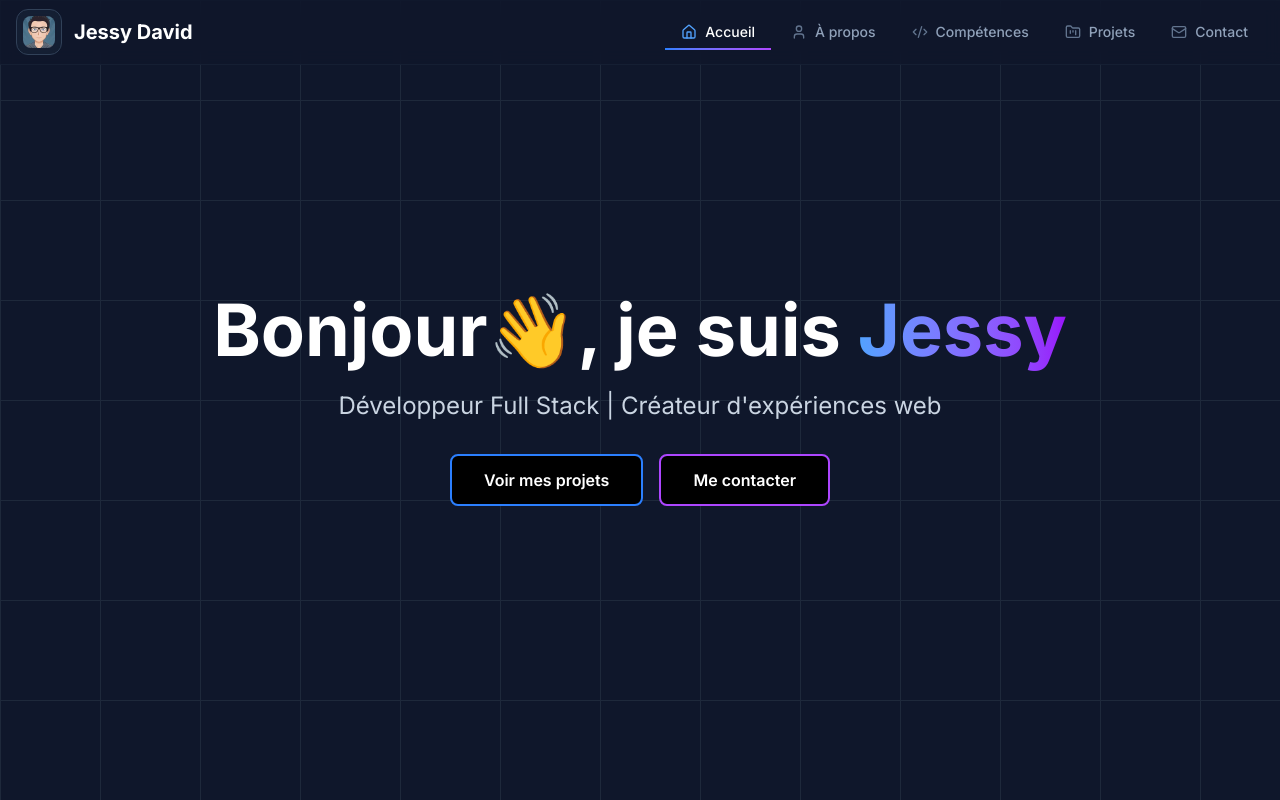
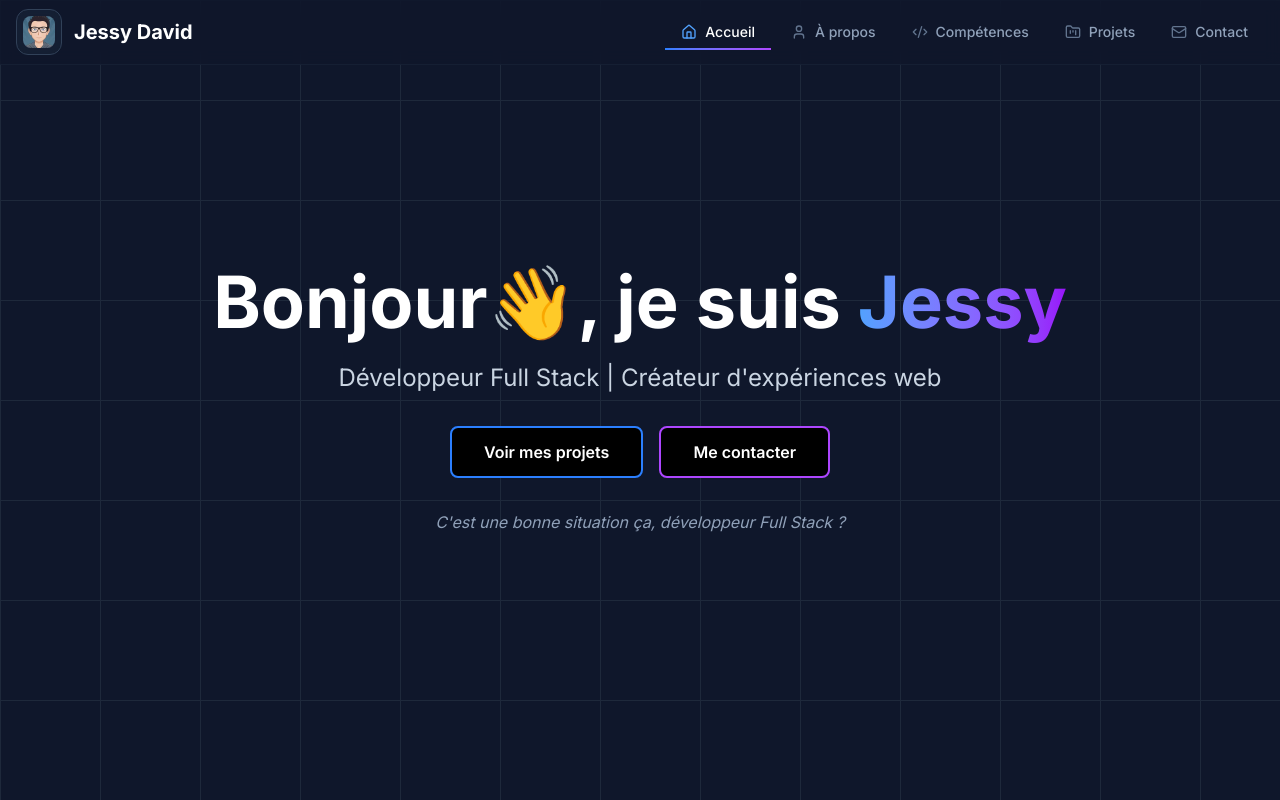
Before and after one commit to jessydavid-dev/jessy-david.dev, a Next.js app: page / in a window 1280 px wide. Shown: the top 800 px of the page. Built offline with nearby package versions, Linux system fonts and the light colour scheme; no server answers.

Commit message:
update: Ajout de la citation C'apos;est une bonne situation ça, développeur Full Stack ?

```diff
--- a/component/sections/Hero.tsx
+++ b/component/sections/Hero.tsx
@@ -81,6 +81,17 @@ export default function Hero() {
                         Me contacter
                     </GlowButton>
                 </motion.div>
+                <motion.cite
+                    className="block text-slate-400 italic mt-8 text-sm md:text-base"
+                    initial={{ opacity: 0, y: 20 }}
+                    animate={{
+                        opacity: isInView ? 1 : 0,
+                        y: isInView ? 0 : 20,
+                    }}
+                    transition={{ duration: 0.8, delay: 1 }}
+                >
+                    C&apos;est une bonne situation ça, développeur Full Stack ?
+                </motion.cite>
             </motion.div>
         </section>
     );
```
